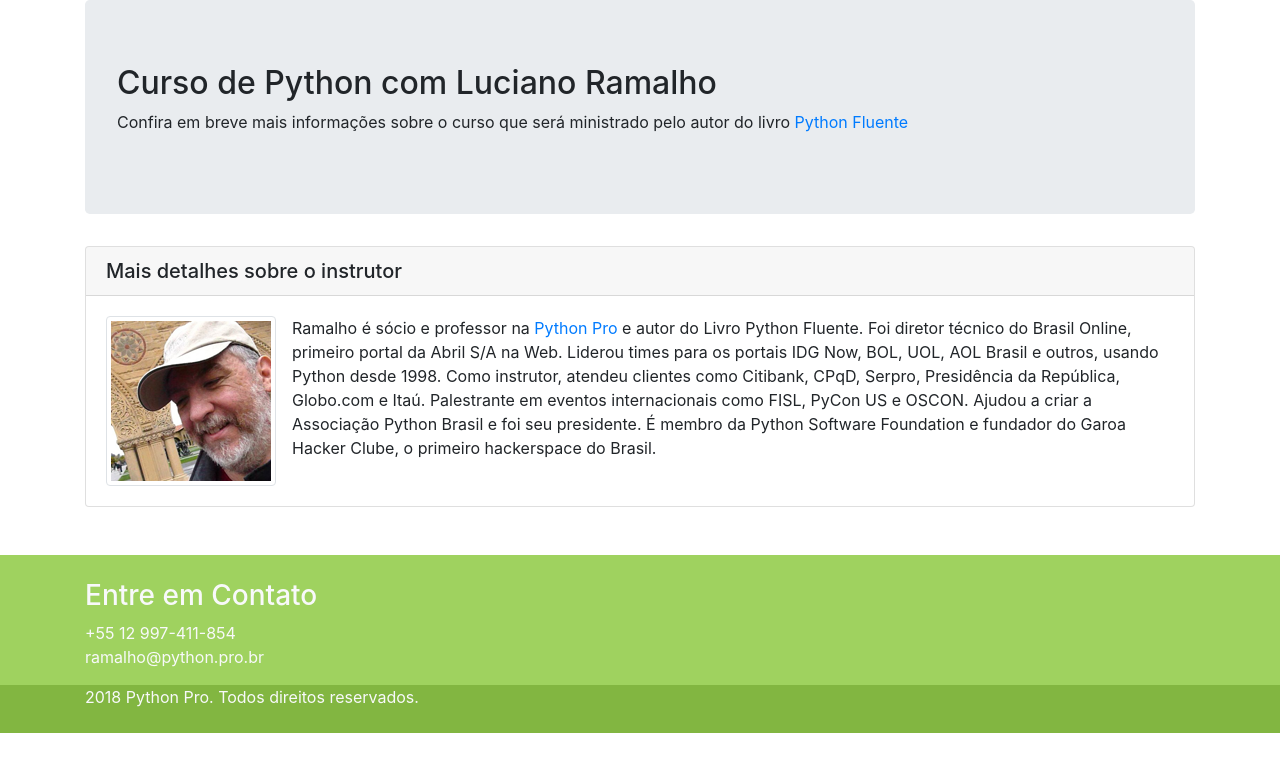
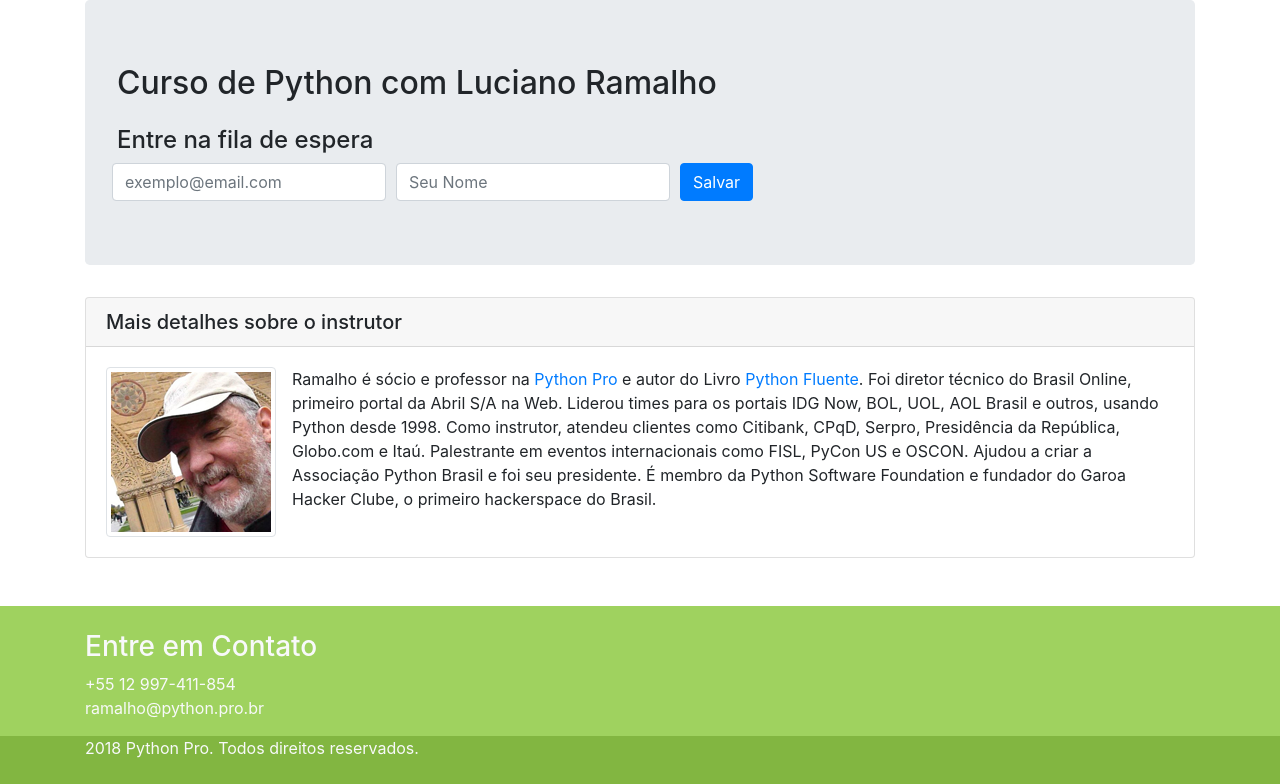
Before and after one commit to pythonprobr/curso-django, a Django app: template pypro/base/templates/base/home.html in a window 1280 px wide. Shown: the part 56-840 px from the top of the page. Before the commit the page ends 789 px from the top, so only its background shows below. Run offline with Django 3.2, Linux system fonts and the light colour scheme; the template is opened without the code that fills it, so the values that code supplies are empty; some libraries are stand-ins or nearby versions.

Commit message:
Instalado form de captura de lead via Mailchimp
Close #91

```diff
--- a/pypro/base/templates/base/home.html
+++ b/pypro/base/templates/base/home.html
@@ -42,10 +42,37 @@
                 <h2>
                     Curso de Python com Luciano Ramalho
                 </h2>
-                <p>
-                    Confira em breve mais informações sobre o curso que será ministrado pelo autor do livro
-                    <a href="http://shop.oreilly.com/product/0636920032519.do" target="_blank">Python Fluente</a>
-                </p>
+                <h4 class="mt-4"> Entre na fila de espera</h4>
+
+                <form action="https://python.us7.list-manage.com/subscribe/post?u=298725d1b42f74339d8bcc8db&amp;id=03c8c5bd04"
+                      method="post" id="mc-embedded-subscribe-form" name="mc-embedded-subscribe-form"
+                      class="form-row align-items-center" target="_blank" novalidate>
+                    <div class="form-row align-items-center">
+                        <div class="col-auto">
+                            <label class="sr-only" for="mce-EMAIL">Email</label>
+                            <input type="email" value="" name="EMAIL" class="form-control required" id="mce-EMAIL"
+                                   placeholder="exemplo@email.com">
+                        </div>
+                        <div class="col-auto">
+                            <label class="sr-only" for="mce-FNAME">Email</label>
+                            <input type="text" value="" name="FNAME" class="form-control" id="mce-FNAME" placeholder="Seu Nome">
+                        </div>
+
+                        <!-- real people should not fill this in and expect good things - do not remove this or risk form bot signups-->
+                        <div style="position: absolute; left: -5000px;" aria-hidden="true"><input type="text"
+                                                                                                  name="b_298725d1b42f74339d8bcc8db_03c8c5bd04"
+                                                                                                  tabindex="-1"
+                                                                                                  value=""></div>
+
+
+                        <div class="col-auto">
+                            <input type="submit" value="Salvar" name="subscribe"
+                                   id="mc-embedded-subscribe" class="btn btn-primary">
+                        </div>
+                    </div>
+                </form>
+
+
             </div>
         </div>
     </div>
@@ -59,8 +86,10 @@
                     <p class="card-text">
                         <img src="{% static 'img/luciano-ramalho.png' %}" alt="Foto de Luciano Ramalho"
                              class="img-thumbnail float-left mr-3"/>
-                        Ramalho é sócio e professor na <a href="https://www.python.pro.br">Python Pro</a> e autor do Livro
-                        Python Fluente. Foi diretor técnico do Brasil Online, primeiro portal da Abril S/A na Web.
+                        Ramalho é sócio e professor na <a href="https://www.python.pro.br">Python Pro</a> e autor do
+                        Livro
+                        <a href="http://shop.oreilly.com/product/0636920032519.do" target="_blank">Python Fluente</a>.
+                        Foi diretor técnico do Brasil Online, primeiro portal da Abril S/A na Web.
                         Liderou times para os portais IDG Now, BOL, UOL, AOL Brasil e outros, usando Python desde 1998.
                         Como instrutor, atendeu clientes como Citibank, CPqD, Serpro, Presidência da República,
                         Globo.com e Itaú. Palestrante em eventos internacionais como FISL, PyCon US e OSCON. Ajudou a
```
